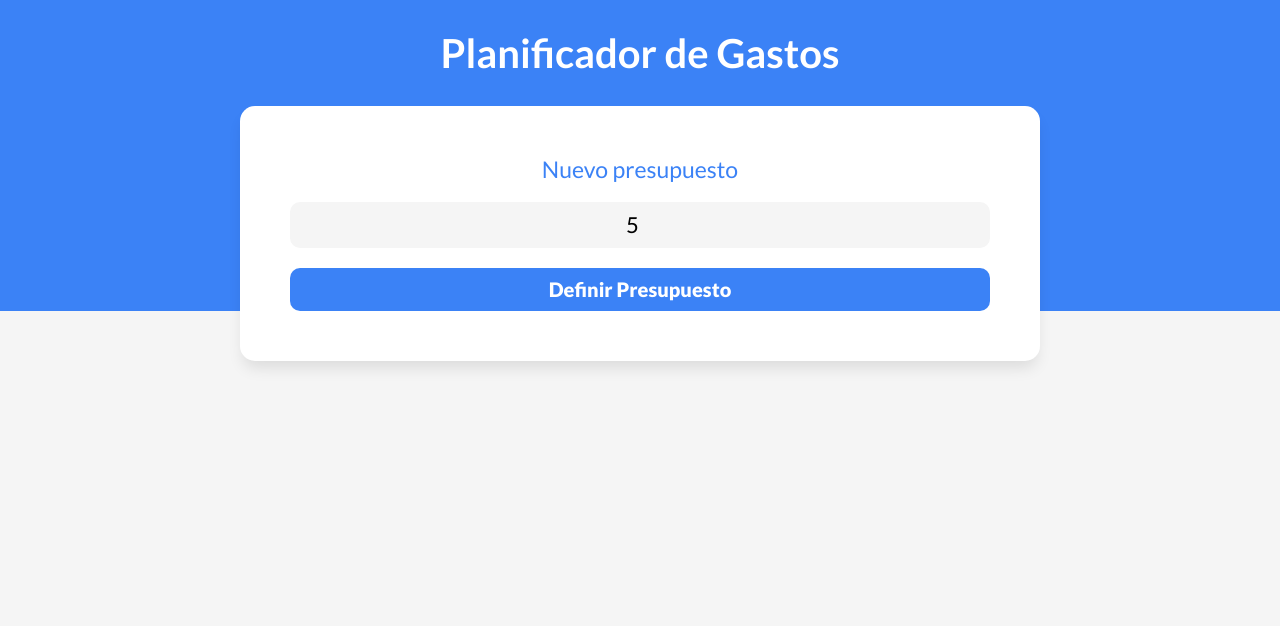
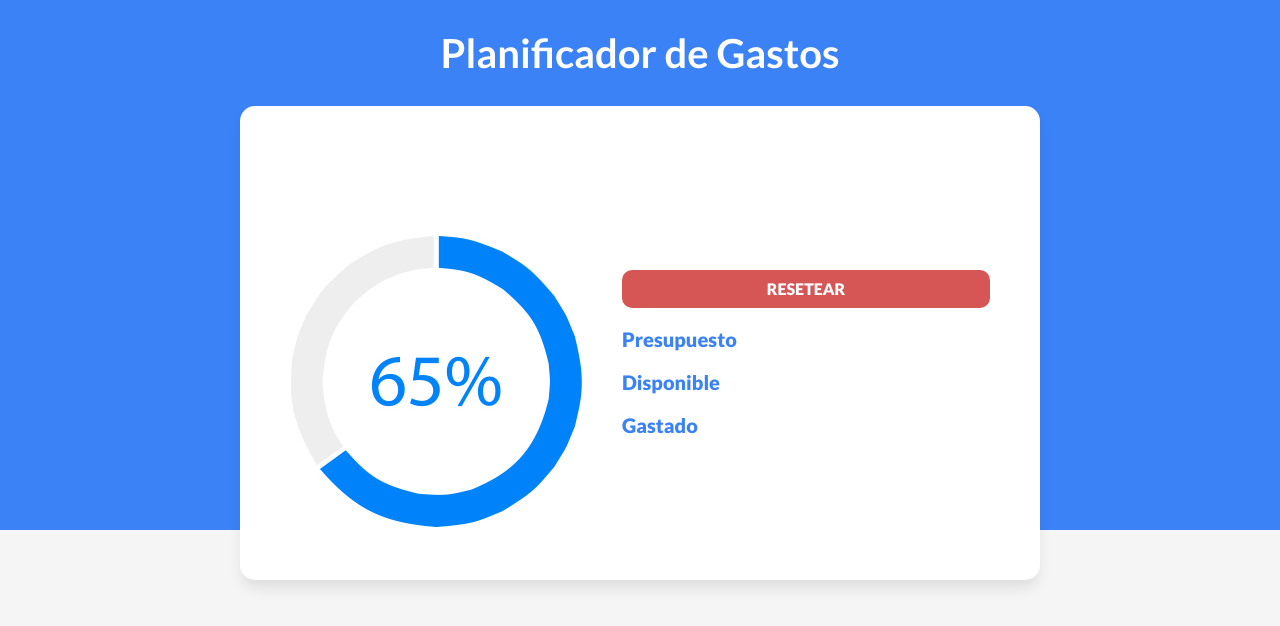
Before and after one commit to aldoogarcia/planificador-gastos, a Vue app: page / in a window 1280 px wide. Both pictures are taken after typing "5" into the empty fields and a click on the input "Definir Presupuesto". Shown: the top 626 px of the page. Built offline with nearby package versions, Linux system fonts and the light colour scheme.

Commit message:
Feat: Agrega panel de presupuesto y css

```diff
--- a/src/App.vue
+++ b/src/App.vue
@@ -1,12 +1,25 @@
 <script setup>
+import {ref} from 'vue'
 import presupuestoItem from './components/icons/presupuesto-item.vue';
+import controlPresupuestoItem from './components/controlPresupuesto-item.vue';
+
+const presupuesto=ref(0);
+const definirPresupuesto=(cantidad)=>{
+  presupuesto.value = cantidad;
+}
 </script>
 
 <template>
 <header>
   <h1>Planificador de Gastos</h1>
   <div class="contenedor-header contenedor sombra">
-    <presupuestoItem/>
+    <presupuestoItem
+    v-if="presupuesto===0"
+    @definir-presupuesto="definirPresupuesto"
+    />
+    <controlPresupuestoItem v-else>
+
+    </controlPresupuestoItem>
   </div>
 </header>
 </template>
--- /dev/null
+++ b/src/components/controlPresupuesto-item.vue
@@ -0,0 +1,83 @@
+<script setup>
+import imagen from '../assets/img/grafico.jpg'
+
+</script>
+<template>
+    <div class="dos-columnas">
+        <div class="contenedor-grafico">
+            <img :src="imagen" alt="">
+        </div>
+        <div class="contenedor-presupuesto">
+            <button class="reset-app">
+                Resetear
+            </button>
+            <p>
+                <span>Presupuesto</span>
+            </p>
+            <p>
+                <span>Disponible</span>
+            </p>
+            <p>
+                <span>Gastado</span>
+            </p>
+
+        </div>
+    </div>
+</template>
+
+
+<style  scoped>
+.dos-columnas{
+    display: flex;
+    flex-direction: column;
+}
+@media (min-width:768px){
+    .dos-columnas{
+        flex-direction: row;
+        gap: 4rem;
+        align-items: center;
+    }
+}
+.dos-columnas  :first-child{
+        margin-top: 4rem;
+    }
+.reset-app{
+    background-color: #d65656;
+    border:none;
+    padding:1rem;
+    width: 100%;
+    color: var(--blanco);
+    font-weight: 900;
+    text-transform: uppercase;
+    border-radius: 1rem;
+    transition: background-color 300ms linear;
+
+}
+
+.reset-app:hover{
+    cursor: pointer;
+    background-color: #990404;
+}
+.contenedor-presupuesto{
+    width: 100%;
+    font-weight: 900;
+}
+
+.contenedor-presupuesto p{
+    font-size: 2.4rem;
+    text-align: center;
+    color: var(--gris-obscuro);
+
+}
+@media(min-width:768px){
+    .contenedor-presupuesto p{
+        font-size: 2rem;
+        text-align: left;
+    }
+}
+.contenedor-presupuesto span{
+    font-weight: 900;
+    color: var(--azul);
+}
+
+</style>
--- a/src/components/icons/presupuesto-item.vue
+++ b/src/components/icons/presupuesto-item.vue
@@ -4,6 +4,8 @@ import alertaItem from '../alerta-item.vue';
 
 const mensaje=ref('')
 const numero =ref()
+
+const emit= defineEmits(['definir-presupuesto'])
 const validarPresupuesto=()=>{
     if(numero.value<=0 ){
         console.log("invalido")
@@ -13,8 +15,9 @@ const validarPresupuesto=()=>{
         setTimeout(()=>{
             mensaje.value='';
         },3000)
+    }
 
-    }
+    emit('definir-presupuesto',numero.value)
 }
 
 
```
